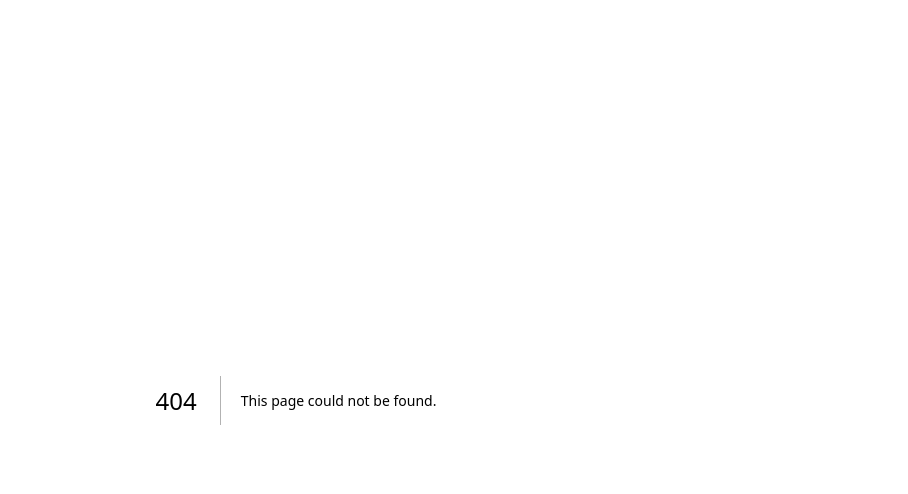
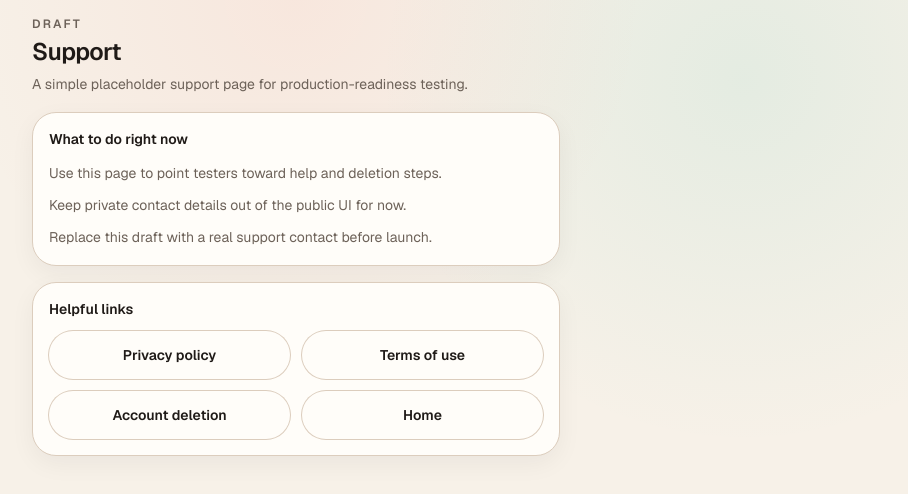
Before and after one commit to ccn262/Chore-Wars, a Next.js app: page /support in a window 1280 px wide. Before the commit this address had no page. Shown: the top 494 px of the page, without its empty margins (344-1252 px from the left). Built offline with nearby package versions, Linux system fonts and the light colour scheme.

Commit message:
Implement Phase 6 production readiness

```diff
--- a/src/app/(app)/settings/page.tsx
+++ b/src/app/(app)/settings/page.tsx
@@ -45,6 +45,28 @@ export default async function SettingsPage() {
             </Button>
           </form>
         </Card>
+
+        <Card className="space-y-3">
+          <p className="text-sm font-semibold">Production basics</p>
+          <p className="text-sm leading-6 text-muted-foreground">
+            Draft policy and support pages for hosted testing. Replace them
+            with final legal copy before release.
+          </p>
+          <div className="grid gap-3 sm:grid-cols-2">
+            <Button href="/privacy" variant="secondary" className="w-full">
+              Privacy policy
+            </Button>
+            <Button href="/terms" variant="secondary" className="w-full">
+              Terms of use
+            </Button>
+            <Button href="/support" variant="secondary" className="w-full">
+              Support
+            </Button>
+            <Button href="/account-deletion" variant="secondary" className="w-full">
+              Account deletion
+            </Button>
+          </div>
+        </Card>
       </div>
     </div>
   );
--- /dev/null
+++ b/src/app/account-deletion/page.tsx
@@ -0,0 +1,42 @@
+import { Button } from "@/components/ui/button";
+import { Card } from "@/components/ui/card";
+import { ScreenHeader } from "@/components/screen-header";
+
+export default function AccountDeletionPage() {
+  return (
+    <main className="mx-auto flex min-h-dvh w-full max-w-[560px] flex-col px-4 pb-8 pt-4">
+      <div className="flex flex-col gap-4">
+        <ScreenHeader
+          eyebrow="Draft"
+          title="Account deletion"
+          description="A simple request path for production-readiness testing. Replace this with the final deletion flow before release."
+        />
+
+        <Card className="space-y-3">
+          <p className="text-sm font-semibold">Request steps</p>
+          <ol className="space-y-2 text-sm leading-6 text-muted-foreground">
+            <li>1. Open the support page if you need help first.</li>
+            <li>2. Confirm the account you want removed.</li>
+            <li>3. Replace this draft path with the final deletion flow later.</li>
+          </ol>
+        </Card>
+
+        <Card className="space-y-3">
+          <p className="text-sm font-semibold">Status</p>
+          <p className="text-sm leading-6 text-muted-foreground">
+            This page exists so production testing can verify that an account
+            deletion path is discoverable. It is not the final submission flow.
+          </p>
+          <div className="flex flex-col gap-3 sm:flex-row">
+            <Button href="/support" variant="secondary" className="w-full sm:flex-1">
+              Support
+            </Button>
+            <Button href="/privacy" variant="secondary" className="w-full sm:flex-1">
+              Privacy policy
+            </Button>
+          </div>
+        </Card>
+      </div>
+    </main>
+  );
+}
--- a/src/app/page.tsx
+++ b/src/app/page.tsx
@@ -61,6 +61,29 @@ export default async function LandingPage() {
             <li>Protected app routes ready for the chore engine later.</li>
           </ul>
         </Card>
+
+        <Card className="space-y-3">
+          <p className="text-sm font-semibold text-foreground">
+            Production basics
+          </p>
+          <p className="text-sm leading-6 text-muted-foreground">
+            Draft legal and support pages for hosted testing and early review.
+          </p>
+          <div className="grid gap-3 sm:grid-cols-2">
+            <Button href="/privacy" variant="secondary" className="w-full">
+              Privacy policy
+            </Button>
+            <Button href="/terms" variant="secondary" className="w-full">
+              Terms of use
+            </Button>
+            <Button href="/support" variant="secondary" className="w-full">
+              Support
+            </Button>
+            <Button href="/account-deletion" variant="secondary" className="w-full">
+              Account deletion
+            </Button>
+          </div>
+        </Card>
       </div>
     </main>
   );
--- /dev/null
+++ b/src/app/privacy/page.tsx
@@ -0,0 +1,42 @@
+import { Button } from "@/components/ui/button";
+import { Card } from "@/components/ui/card";
+import { ScreenHeader } from "@/components/screen-header";
+
+export default function PrivacyPage() {
+  return (
+    <main className="mx-auto flex min-h-dvh w-full max-w-[560px] flex-col px-4 pb-8 pt-4">
+      <div className="flex flex-col gap-4">
+        <ScreenHeader
+          eyebrow="Draft"
+          title="Privacy policy"
+          description="This is a draft placeholder for production-readiness testing. Replace it with reviewed legal copy before launch."
+        />
+
+        <Card className="space-y-3">
+          <p className="text-sm font-semibold">What this draft covers</p>
+          <ul className="space-y-2 text-sm leading-6 text-muted-foreground">
+            <li>Account and household data used to run the app.</li>
+            <li>Chore completion and score data needed for the core loop.</li>
+            <li>Support and account deletion requests.</li>
+          </ul>
+        </Card>
+
+        <Card className="space-y-3">
+          <p className="text-sm font-semibold">Status</p>
+          <p className="text-sm leading-6 text-muted-foreground">
+            Draft only. Do not treat this page as final legal advice or final
+            release copy.
+          </p>
+          <div className="flex flex-col gap-3 sm:flex-row">
+            <Button href="/support" variant="secondary" className="w-full sm:flex-1">
+              Support
+            </Button>
+            <Button href="/account-deletion" variant="secondary" className="w-full sm:flex-1">
+              Account deletion
+            </Button>
+          </div>
+        </Card>
+      </div>
+    </main>
+  );
+}
--- /dev/null
+++ b/src/app/support/page.tsx
@@ -0,0 +1,44 @@
+import { Button } from "@/components/ui/button";
+import { Card } from "@/components/ui/card";
+import { ScreenHeader } from "@/components/screen-header";
+
+export default function SupportPage() {
+  return (
+    <main className="mx-auto flex min-h-dvh w-full max-w-[560px] flex-col px-4 pb-8 pt-4">
+      <div className="flex flex-col gap-4">
+        <ScreenHeader
+          eyebrow="Draft"
+          title="Support"
+          description="A simple placeholder support page for production-readiness testing."
+        />
+
+        <Card className="space-y-3">
+          <p className="text-sm font-semibold">What to do right now</p>
+          <ul className="space-y-2 text-sm leading-6 text-muted-foreground">
+            <li>Use this page to point testers toward help and deletion steps.</li>
+            <li>Keep private contact details out of the public UI for now.</li>
+            <li>Replace this draft with a real support contact before launch.</li>
+          </ul>
+        </Card>
+
+        <Card className="space-y-3">
+          <p className="text-sm font-semibold">Helpful links</p>
+          <div className="grid gap-3 sm:grid-cols-2">
+            <Button href="/privacy" variant="secondary" className="w-full">
+              Privacy policy
+            </Button>
+            <Button href="/terms" variant="secondary" className="w-full">
+              Terms of use
+            </Button>
+            <Button href="/account-deletion" variant="secondary" className="w-full">
+              Account deletion
+            </Button>
+            <Button href="/home" variant="secondary" className="w-full">
+              Home
+            </Button>
+          </div>
+        </Card>
+      </div>
+    </main>
+  );
+}
--- /dev/null
+++ b/src/app/terms/page.tsx
@@ -0,0 +1,42 @@
+import { Button } from "@/components/ui/button";
+import { Card } from "@/components/ui/card";
+import { ScreenHeader } from "@/components/screen-header";
+
+export default function TermsPage() {
+  return (
+    <main className="mx-auto flex min-h-dvh w-full max-w-[560px] flex-col px-4 pb-8 pt-4">
+      <div className="flex flex-col gap-4">
+        <ScreenHeader
+          eyebrow="Draft"
+          title="Terms of use"
+          description="This is a draft placeholder for production-readiness testing. Replace it with reviewed legal copy before launch."
+        />
+
+        <Card className="space-y-3">
+          <p className="text-sm font-semibold">Draft sections</p>
+          <ul className="space-y-2 text-sm leading-6 text-muted-foreground">
+            <li>Household account responsibilities and fair use.</li>
+            <li>Data sharing within a household.</li>
+            <li>Support and deletion request expectations.</li>
+          </ul>
+        </Card>
+
+        <Card className="space-y-3">
+          <p className="text-sm font-semibold">Status</p>
+          <p className="text-sm leading-6 text-muted-foreground">
+            Draft only. Final legal review is still required before submission
+            or wider release.
+          </p>
+          <div className="flex flex-col gap-3 sm:flex-row">
+            <Button href="/support" variant="secondary" className="w-full sm:flex-1">
+              Support
+            </Button>
+            <Button href="/privacy" variant="secondary" className="w-full sm:flex-1">
+              Privacy policy
+            </Button>
+          </div>
+        </Card>
+      </div>
+    </main>
+  );
+}
```
Also changed, not shown: 4 other files (tests, documents, lock files or other folders).
